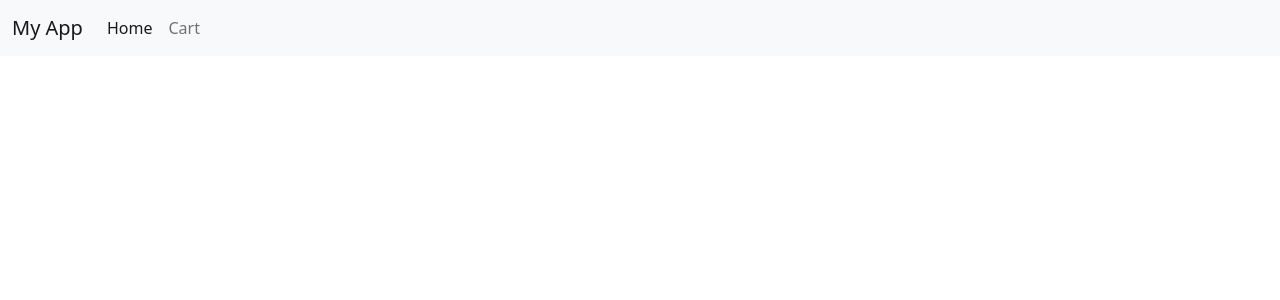
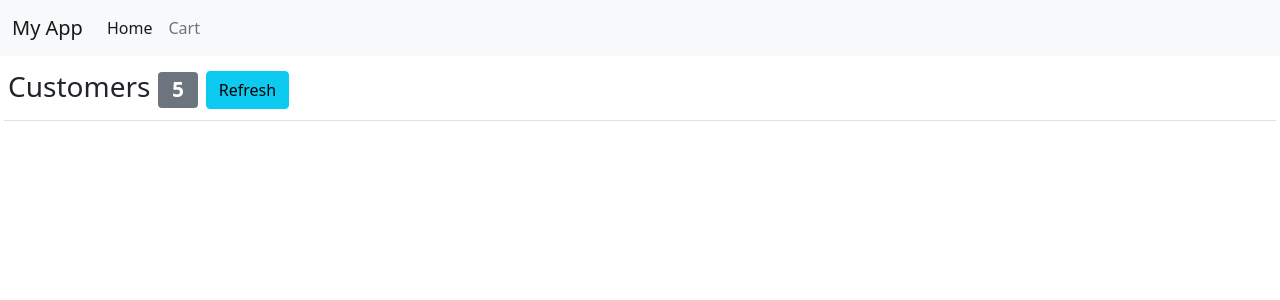
Before and after one commit to Saul-Good-Homie/react-shopping-app, a React (Create React App) app: page / in a window 1280 px wide. Shown: the top 300 px of the page. Built offline with nearby package versions, Linux system fonts and the light colour scheme.

Commit message:
nesting components

```diff
--- a/src/App.js
+++ b/src/App.js
@@ -1,48 +1,14 @@
 import React, { Component } from "react";
-import "./index.css";
+import NavBar from "./NavBar";
+import MainContent from "./MainContent";
 
-class NavBar extends Component {
+export default class App extends Component {
   render() {
     return (
-      <div>
-        <nav className="navbar navbar-expand-lg navbar-light bg-light">
-          <div className="container-fluid">
-            <a className="navbar-brand" href="/#">
-              My App
-            </a>
-            <button
-              className="navbar-toggler"
-              type="button"
-              data-bs-toggle="collapse"
-              data-bs-target="#navbarSupportedContent"
-              aria-controls="navbarSupportedContent"
-              aria-expanded="false"
-              aria-label="Toggle navigation"
-            >
-              <span className="navbar-toggler-icon"></span>
-            </button>
-            <div
-              className="collapse navbar-collapse"
-              id="navbarSupportedContent"
-            >
-              <ul className="navbar-nav me-auto mb-2 mb-lg-0">
-                <li className="nav-item">
-                  <a className="nav-link active" aria-current="page" href="/#">
-                    Home
-                  </a>
-                </li>
-                <li className="nav-item">
-                  <a className="nav-link" href="/#">
-                    Cart
-                  </a>
-                </li>
-              </ul>
-            </div>
-          </div>
-        </nav>
-      </div>
+      <React.Fragment>
+        <NavBar />
+        <MainContent />
+      </React.Fragment>
     );
   }
 }
-
-export default NavBar;
--- /dev/null
+++ b/src/MainContent.js
@@ -0,0 +1,25 @@
+import React, { Component } from "react";
+
+export default class App extends Component {
+  state = { pageTitle: "Customers", customersCount: 5 };
+
+  render() {
+    return (
+      <div>
+        <h3 className="border-bottom m-1 p-1">
+          {this.state.pageTitle}
+
+          <span className="badge bg-secondary m-2">
+            {this.state.customersCount}
+          </span>
+          <button className="btn btn-info" onClick={this.onRefreshClick}>
+            Refresh
+          </button>
+        </h3>
+      </div>
+    );
+  }
+  onRefreshClick() {
+    console.log("refresh clicked");
+  }
+}
--- /dev/null
+++ b/src/NavBar.js
@@ -0,0 +1,48 @@
+import React, { Component } from "react";
+import "./index.css";
+
+class NavBar extends Component {
+  render() {
+    return (
+      <div>
+        <nav className="navbar navbar-expand-lg navbar-light bg-light">
+          <div className="container-fluid">
+            <a className="navbar-brand" href="/#">
+              My App
+            </a>
+            <button
+              className="navbar-toggler"
+              type="button"
+              data-bs-toggle="collapse"
+              data-bs-target="#navbarSupportedContent"
+              aria-controls="navbarSupportedContent"
+              aria-expanded="false"
+              aria-label="Toggle navigation"
+            >
+              <span className="navbar-toggler-icon"></span>
+            </button>
+            <div
+              className="collapse navbar-collapse"
+              id="navbarSupportedContent"
+            >
+              <ul className="navbar-nav me-auto mb-2 mb-lg-0">
+                <li className="nav-item">
+                  <a className="nav-link active" aria-current="page" href="/#">
+                    Home
+                  </a>
+                </li>
+                <li className="nav-item">
+                  <a className="nav-link" href="/#">
+                    Cart
+                  </a>
+                </li>
+              </ul>
+            </div>
+          </div>
+        </nav>
+      </div>
+    );
+  }
+}
+
+export default NavBar;
--- a/src/index.js
+++ b/src/index.js
@@ -4,6 +4,7 @@ import "jquery";
 import "popper.js/dist/umd/popper";
 import "bootstrap/dist/js/bootstrap";
 import "bootstrap/dist/css/bootstrap.css";
-import NavBar from "./App";
+import App from "./App";
+import NavBar from "./NavBar";
 
-ReactDOM.render(<NavBar />, document.getElementById("root"));
+ReactDOM.render(<App />, document.getElementById("root"));
```
